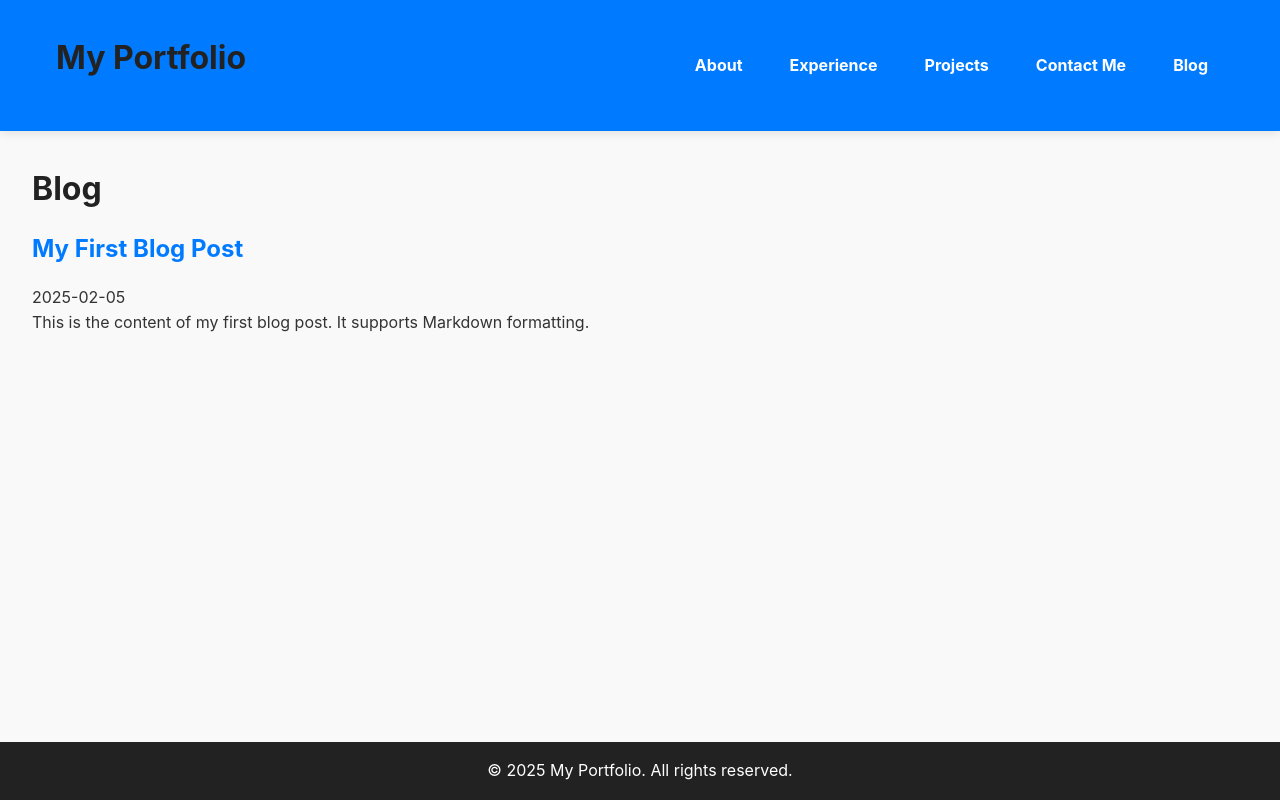
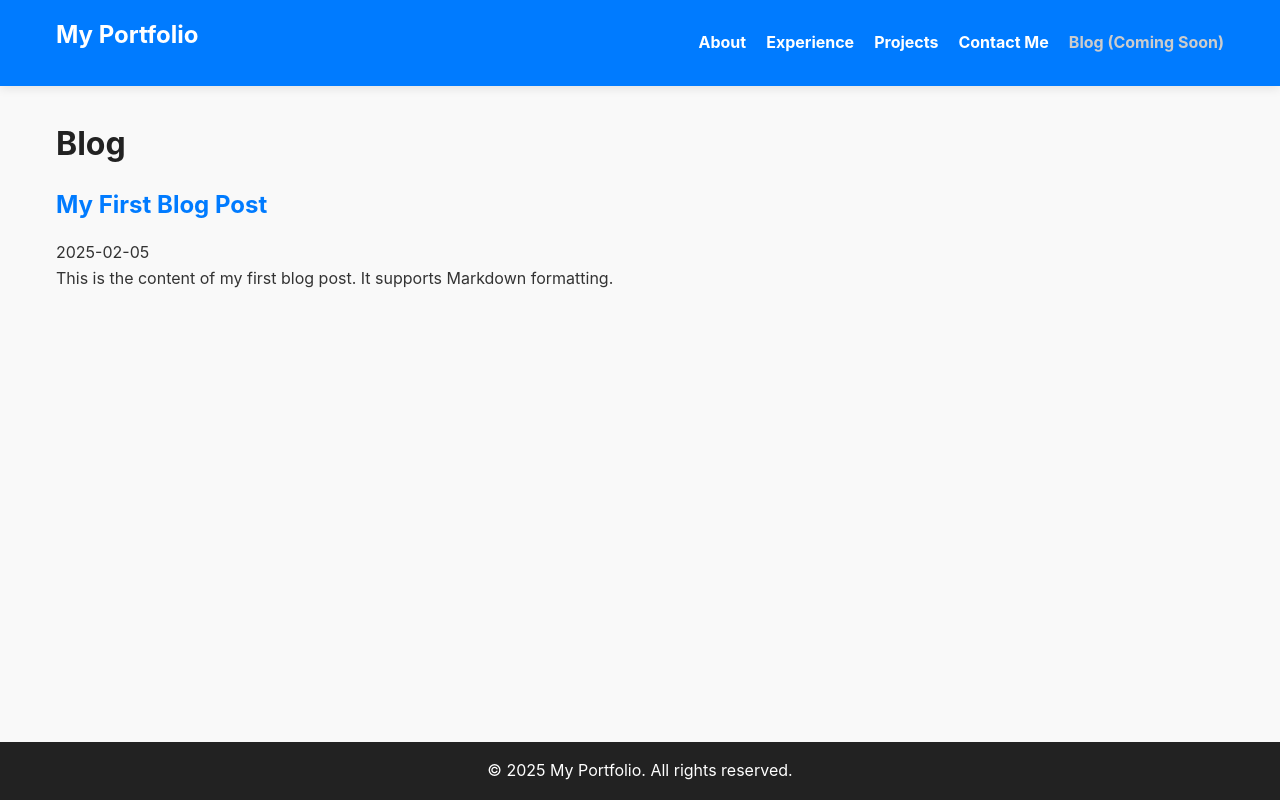
Before and after one commit to usman2x/portfolio-gatsby, a Gatsby site: page /blog in a window 1280 px wide. Built offline with nearby package versions, Linux system fonts and the light colour scheme; Gatsby itself is replaced by a stand-in of ours.

Commit message:
Releasing v1

```diff
--- a/package.json
+++ b/package.json
@@ -31,6 +31,7 @@
   "scripts": {
     "build": "gatsby build",
     "develop": "gatsby develop",
+    "deploy": "gatsby build --prefix-paths && gh-pages -d public",
     "format": "prettier --write \"**/*.{js,jsx,ts,tsx,json,md,css}\"",
     "start": "gatsby develop",
     "serve": "gatsby serve",
--- a/src/components/header.js
+++ b/src/components/header.js
@@ -1,20 +1,35 @@
-import React from "react";
+import React, { useState } from "react";
 import { Link } from "gatsby";
 
 const Header = () => {
+  const [isMenuOpen, setIsMenuOpen] = useState(false);
+
+  const toggleMenu = () => {
+    setIsMenuOpen(!isMenuOpen);
+  };
+
   return (
     <header className="header">
       <div className="container">
-      <a href="/" className="logo-link">
-        <h1 className="logo">My Portfolio</h1>
-      </a>
+        <a href="/" className="logo-link">
+          <h1 className="logo">My Portfolio</h1>
+        </a>
         <nav>
-          <ul>
-            <li><Link to="/#about">About</Link></li>
+          {/* Hamburger Menu Button */}
+          <button className="menu-toggle" onClick={toggleMenu}>
+            ☰
+          </button>
+          {/* Navigation Links */}
+          <ul className={`nav-links ${isMenuOpen ? "active" : ""}`}>
+            <li><Link to="/#about" activeClassName="active">About</Link></li>
             <li><Link to="/experience">Experience</Link></li>
             <li><Link to="/#projects">Projects</Link></li>
             <li><Link to="/#contact">Contact Me</Link></li>
-            <li><Link to="/blog">Blog</Link></li>
+            <li><Link to="/blog" style={{
+              color: '#ccc', // Grayed-out color
+              pointerEvents: 'none', // Disables click events
+              cursor: 'default', // Changes cursor to default
+            }}>Blog (Coming Soon)</Link></li>
           </ul>
         </nav>
       </div>
--- a/src/components/layout.js
+++ b/src/components/layout.js
@@ -6,7 +6,9 @@ const Layout = ({ children }) => {
   return (
     <div className="layout">
       <Header />
-      <main className="content">{children}</main>
+      <main className="content">
+        <div className="container">{children}</div>
+      </main>
       <Footer />
     </div>
   );
--- a/src/content/misc/about.json
+++ b/src/content/misc/about.json
@@ -8,5 +8,5 @@
       "Implemented efficient processes and documentation frameworks, improving knowledge sharing and team productivity.",
       "Assembled and mentored cross-functional technical teams to ensure high performance and adaptability."
     ],
-    "videoUrl": "https://drive.google.com/file/d/test/preview"
+    "videoUrl": "https://drive.google.com/file/d/1ankpjy4ekgjC_3U59mm55zTME9ztxr3k/preview"
 }
--- a/src/styles/global.css
+++ b/src/styles/global.css
@@ -46,10 +46,11 @@ a:hover {
   padding: 2rem;
 }
 
+/* Container Styles */
 .container {
-  max-width: 1200px;
-  margin: 0 auto;
-  padding: 1rem;
+  max-width: 1200px; /* Limits the maximum width of the content */
+  margin: 0 auto; /* Centers the container horizontally */
+  padding: 0 1rem; /* Adds horizontal padding for smaller screens */
 }
 
 .header .container {
@@ -63,52 +64,91 @@ a:hover {
   Header
   ====================
 */
+
 header {
-  background: white;
+  background: #007bff;
   box-shadow: 0 2px 10px rgba(0, 0, 0, 0.1);
   padding: 1rem 0;
   position: sticky;
   top: 0;
-  z-index: 100;
+  z-index: 100; /* Ensures the header stays on top */
+}
+
+.logo-link {
+  text-decoration: none;
+}
+
+.logo-link:hover {
+  text-decoration: underline; /* Adds underline on hover */
+  color: white; /* Ensures the underline is white, consistent with other links */
+}
+
+.logo {
+  color: white; /* White text for the logo */
+  font-size: 1.5rem; /* Larger font size for the logo */
+  font-weight: bold; /* Bold font for the logo */
 }
 
 nav {
   display: flex;
-  justify-content: space-between;
-  align-items: center;
+  align-items: center; /* Aligns items vertically */
 }
 
-nav a {
-  text-decoration: none;
-  color: #333;
-  padding: 0.5rem 1rem;
-  transition: color 0.3s ease;
+.nav-links {
+  display: flex; /* Default layout for larger screens */
+  gap: 20px; /* Space between navigation links */
+  list-style: none; /* Removes bullet points */
+  margin: 0; /* Removes default margin */
+  padding: 0; /* Removes default padding */
 }
 
-nav a:hover {
-  color: #0073e6;
+.nav-links li a {
+  color: white; /* White text for navigation links */
+  text-decoration: none; /* Removes underline */
+  font-weight: bold; /* Bold font for links */
+  transition: color 0.3s ease; /* Smooth transition for hover effect */
 }
 
-.header {
-  background: #007bff;
-  color: white;
-  padding: 1rem 0;
+.nav-links li a:hover {
+  text-decoration: underline;/* Underline on hover */
 }
 
-.header ul {
-  list-style: none;
-  display: flex;
-  gap: 15px;
+.menu-toggle {
+  display: none; /* Hidden by default on larger screens */
+  background: none; /* No background */
+  border: none; /* No border */
+  color: white; /* White text for the hamburger icon */
+  font-size: 1.5rem; /* Larger font size for the icon */
+  cursor: pointer; /* Pointer cursor on hover */
 }
 
-.header ul li a {
-  color: white;
-  text-decoration: none;
-  font-weight: bold;
-}
+@media (max-width: 768px) {
+  .menu-toggle {
+    display: block; /* Show the hamburger menu button on smaller screens */
+  }
 
-.header ul li a:hover {
-  text-decoration: underline;
+  .nav-links {
+    display: none; /* Hide the navigation links by default */
+    flex-direction: column; /* Stack the links vertically */
+    background: #007bff; /* Same background as the header */
+    position: absolute; /* Position the menu absolutely */
+    top: 100%; /* Place it below the header */
+    left: 0;
+    width: 100%; /* Full width */
+    padding: 1rem; /* Adds padding inside the menu */
+  }
+
+  .nav-links.active {
+    display: flex;
+  }
+
+  .nav-links li {
+    text-align: center;
+    margin: 0.5rem 0;
+  }
+  .container {
+    padding: 0 1rem; /* Ensures proper spacing on smaller screens */
+  }
 }
 
 /*
@@ -116,17 +156,21 @@ nav a:hover {
   Hero Section
   ====================
 */
+
 .hero {
+  position: relative;
+  width: 100%;
+  padding: 4rem 1rem;
+  background-image: url('/images/hero-bg.jpg');
+  background-size: cover;
+  background-position: center;
+  background-repeat: no-repeat;
   text-align: center;
-  padding: 4rem 1rem;
-  background: #eef2ff;
+  color: white;
 }
 
-.hero img {
-  width: 150px;
-  height: 150px;
-  border-radius: 50%;
-  box-shadow: 0 4px 10px rgba(0, 0, 0, 0.2);
+.hero .container {
+  z-index: 1;
 }
 
 .hero h1 {
@@ -135,33 +179,54 @@ nav a:hover {
 }
 
 .hero p {
-  font-size: 1.2rem;
-  color: #666;
-  margin-top: 0.5rem;
+  font-size: 1.4rem;
+  color: white;
+  margin-top: 0.8rem;
 }
 
 .hero .cta {
   display: flex;
-  justify-content: center;
-  gap: 1rem;
-  margin-top: 1.5rem;
+  justify-content: center; /* Centers the buttons horizontally */
+  gap: 1rem; /* Adds space between buttons */
+  margin-top: 1.5rem; /* Adds space above the buttons */
+  flex-wrap: wrap; /* Allows buttons to wrap to the next line on smaller screens */
 }
 
 .hero .cta a {
-  text-decoration: none;
-  padding: 0.75rem 1.5rem;
-  border-radius: 5px;
-  font-weight: bold;
+  text-decoration: none; /* Removes underline from links */
+  padding: 0.75rem 1.5rem; /* Adds padding inside the buttons */
+  border-radius: 25px; /* Makes the buttons fully rounded */
+  background-color: #ffffff; /* White background for buttons */
+  color: #333333; /* Dark text color for contrast */
+  font-size: 1rem; /* Adjusts font size */
+  font-weight: bold; /* Makes the text bold */
+  border: 2px solid transparent; /* Adds a transparent border for hover effect */
+  transition: all 0.3s ease; /* Smooth transition for hover effects */
+  text-align: center;
+  display: inline-block; /* Ensures proper alignment */
+  text-transform: uppercase; /* Optional: Converts text to uppercase for better visibility */
 }
 
-.hero .cta .primary {
-  background: #0073e6;
-  color: white;
+.hero .cta a:hover {
+  background-color: #f48b81; /* Changes background color on hover (e.g., coral) */
+  color: #ffffff; /* Changes text color to white on hover */
+  border-color: #ff6f61; /* Adds a border color that matches the background */
+  transform: scale(1.05); /* Slightly enlarges the button on hover */
+  box-shadow: 0 4px 6px rgba(0, 0, 0, 0.1); /* Adds a subtle shadow on hover */
 }
 
-.hero .cta .secondary {
-  border: 2px solid #0073e6;
-  color: #0073e6;
+/* Responsive Design for Smaller Screens */
+@media (max-width: 768px) {
+  .hero .cta a {
+    padding: 0.5rem 1rem; /* Reduces padding for smaller screens */
+    font-size: 0.9rem; /* Reduces font size for smaller screens */
+  }
+
+  .hero .cta {
+    gap: 0.75rem; /* Reduces the gap between buttons */
+    flex-direction: column; /* Stacks buttons vertically on very small screens */
+    align-items: center; /* Centers buttons when stacked */
+  }
 }
 
 /*
@@ -203,26 +268,6 @@ nav a:hover {
 
 /*
   ====================
-  Buttons
-  ====================
-*/
-.button,
-.btn-custom {
-  display: inline-block;
-  background: #007bff;
-  color: white;
-  padding: 10px 20px;
-  border-radius: 5px;
-  transition: 0.3s;
-}
-
-.button:hover,
-.btn-custom:hover {
-  background: #0056b3;
-}
-
-/*
-  ====================
   Footer
   ====================
 */
@@ -235,39 +280,6 @@ footer,
   margin-top: 2rem;
 }
 
-/*
-  ====================
-  Responsive
-  ====================
-*/
-@media (max-width: 768px) {
-  nav {
-    flex-direction: column;
-  }
-
-  .hero h1 {
-    font-size: 2rem;
-  }
-
-  .hero p {
-    font-size: 1rem;
-  }
-}
-
-/*
-  ====================
-  Additional Components
-  ====================
-*/
-.logo-link {
-  text-decoration: none; /* Remove underline */
-  color: inherit; /* Inherit text color from parent */
-}
-
-.logo-link:hover {
-  text-decoration: none; /* Ensure no underline on hover */
-}
-
 .about-video {
   width: 100%;
   max-width: 720px;
```
Also changed, not shown: src/components/Hero.js (+4 -12 lines), src/content/misc/projects.json (+8 -8 lines), static/images/dls.jpg (added), 1 other file.
